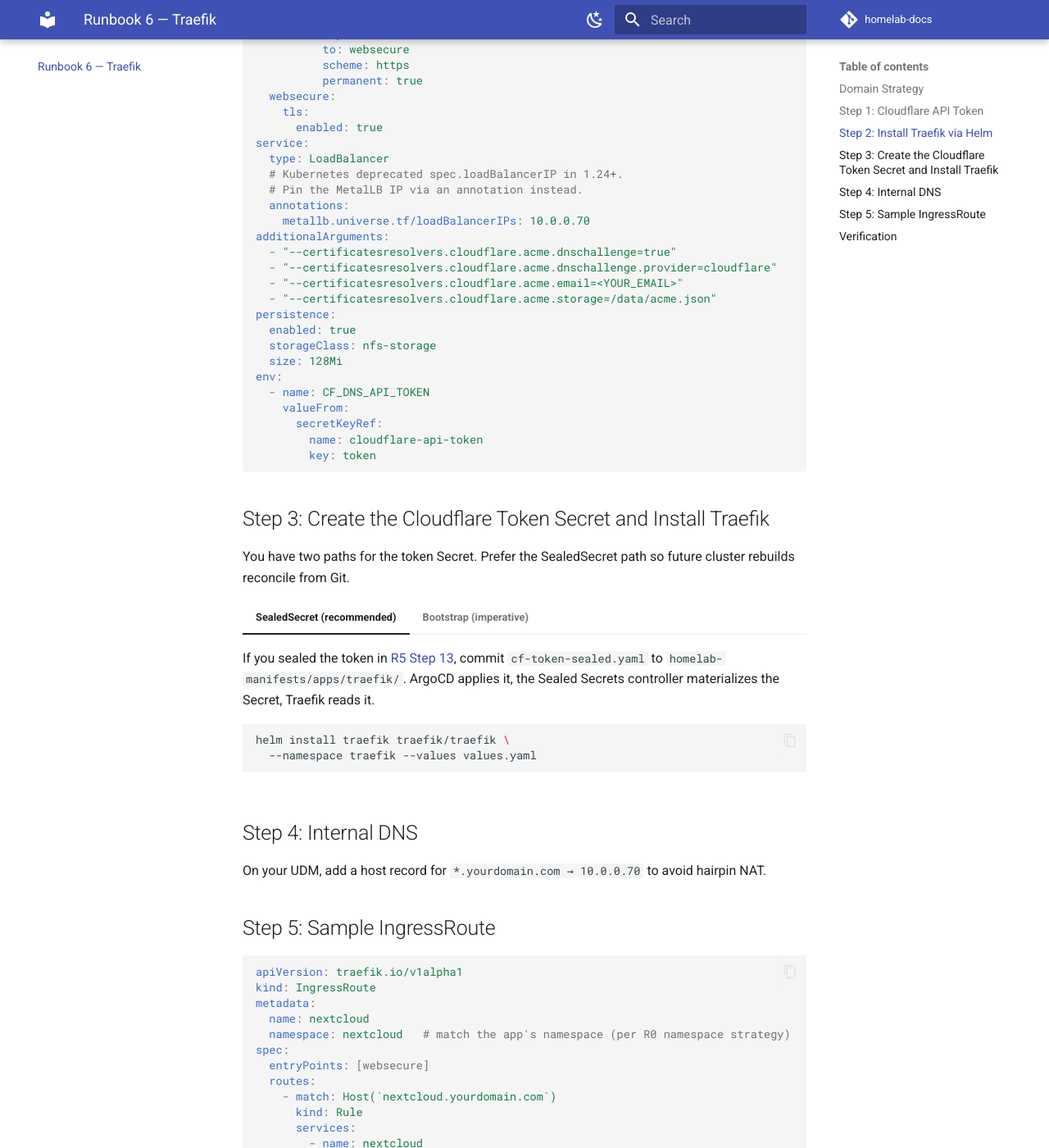
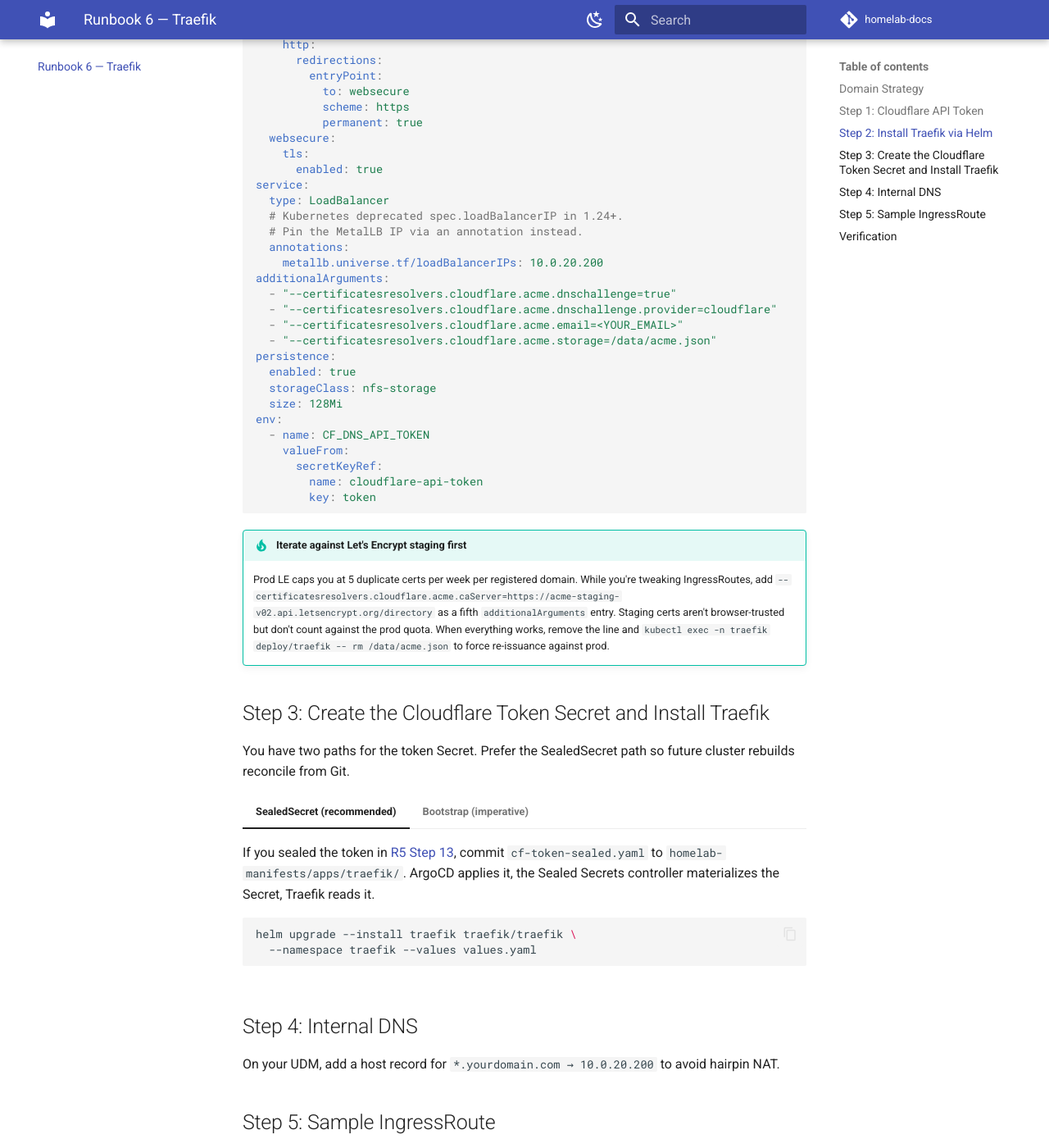
Before and after one commit to alivenda/homelab-docs, an MkDocs documentation site: the page built from docs/06-traefik.md, in a window 1280 px wide and 1400 px high, scrolled down 1182 px. Shown: the whole window at 82% size. Built offline with MkDocs 1.6.1 and Material for MkDocs 9.7.7, drawn with Linux system fonts in a browser that asks for light colours; comment, search, counter and statistics services are not loaded; some of the changed text lies outside the part shown.

Commit message:
fix(runbook-6): align IPs to Lab VLAN, generic password manager, LE staging tip
MetalLB IP for Traefik (10.0.0.70 → 10.0.20.200) and the matching
internal-DNS host record + verification line. helm install →
upgrade --install in both Step 3 tabs. Vaultwarden reference swapped
for "password manager" with a pointer to R7. cert-manager tip gains a
--version placeholder + note that OCI is the canonical install path.
New tip on iterating against Let's Encrypt staging to avoid the
prod-quota burn while tweaking IngressRoutes.

````diff
--- a/docs/06-traefik.md
+++ b/docs/06-traefik.md
@@ -20,7 +20,7 @@ Buy/host domain on Cloudflare, then create an API token under **My Profile → A
 - **Permissions:** Zone → DNS → Edit
 - **Zone Resources:** Include → Specific zone → `yourdomain.com`
 
-Save the token to Vaultwarden. You'll also seal it as a Kubernetes secret in Step 3.
+Save the token to your password manager. You'll also seal it as a Kubernetes secret in Step 3. (Vaultwarden comes up next in R7 — this is one of the credentials that motivates standing it up first.)
 
 ## Step 2: Install Traefik via Helm
 
@@ -48,7 +48,7 @@ service:
   # Kubernetes deprecated spec.loadBalancerIP in 1.24+.
   # Pin the MetalLB IP via an annotation instead.
   annotations:
-    metallb.universe.tf/loadBalancerIPs: 10.0.0.70
+    metallb.universe.tf/loadBalancerIPs: 10.0.20.200
 additionalArguments:
   - "--certificatesresolvers.cloudflare.acme.dnschallenge=true"
   - "--certificatesresolvers.cloudflare.acme.dnschallenge.provider=cloudflare"
@@ -66,6 +66,9 @@ env:
         key: token
 ```
 
+!!! tip "Iterate against Let's Encrypt staging first"
+    Prod LE caps you at 5 duplicate certs per week per registered domain. While you're tweaking IngressRoutes, add `--certificatesresolvers.cloudflare.acme.caServer=https://acme-staging-v02.api.letsencrypt.org/directory` as a fifth `additionalArguments` entry. Staging certs aren't browser-trusted but don't count against the prod quota. When everything works, remove the line and `kubectl exec -n traefik deploy/traefik -- rm /data/acme.json` to force re-issuance against prod.
+
 ## Step 3: Create the Cloudflare Token Secret and Install Traefik
 
 You have two paths for the token Secret. Prefer the SealedSecret path so future cluster rebuilds reconcile from Git.
@@ -74,7 +77,7 @@ You have two paths for the token Secret. Prefer the SealedSecret path so future
     If you sealed the token in [R5 Step 13](05-kubernetes.md#step-13-encrypt-your-first-secret), commit `cf-token-sealed.yaml` to `homelab-manifests/apps/traefik/`. ArgoCD applies it, the Sealed Secrets controller materializes the Secret, Traefik reads it.
 
     ```bash
-    helm install traefik traefik/traefik \
+    helm upgrade --install traefik traefik/traefik \
       --namespace traefik --values values.yaml
     ```
 
@@ -86,13 +89,13 @@ You have two paths for the token Secret. Prefer the SealedSecret path so future
       --from-literal=token=<YOUR_CF_TOKEN> \
       --namespace traefik
 
-    helm install traefik traefik/traefik \
+    helm upgrade --install traefik traefik/traefik \
       --namespace traefik --values values.yaml
     ```
 
 ## Step 4: Internal DNS
 
-On your UDM, add a host record for `*.yourdomain.com → 10.0.0.70` to avoid hairpin NAT.
+On your UDM, add a host record for `*.yourdomain.com → 10.0.20.200` to avoid hairpin NAT.
 
 ## Step 5: Sample IngressRoute
 
@@ -127,9 +130,12 @@ spec:
 
     ```bash
     helm install cert-manager oci://quay.io/jetstack/charts/cert-manager \
+      --version vX.Y.Z \
       --namespace cert-manager --create-namespace \
       --set crds.enabled=true
     ```
+
+    Pin `--version` to a current release listed on [cert-manager.io](https://cert-manager.io/docs/installation/helm/) — OCI is the canonical install path; the legacy `https://charts.jetstack.io` repo still works but lags behind.
 
 ## Verification
 
@@ -137,7 +143,7 @@ spec:
 
     ```bash
     kubectl get svc -n traefik
-    # Expected: traefik LoadBalancer ... 10.0.0.70 ...
+    # Expected: traefik LoadBalancer ... 10.0.20.200 ...
     ```
 
 - [ ] `acme.json` is being populated:
````
